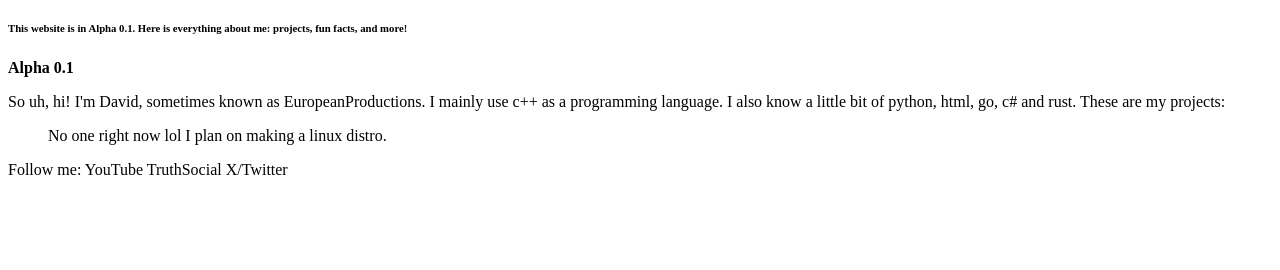
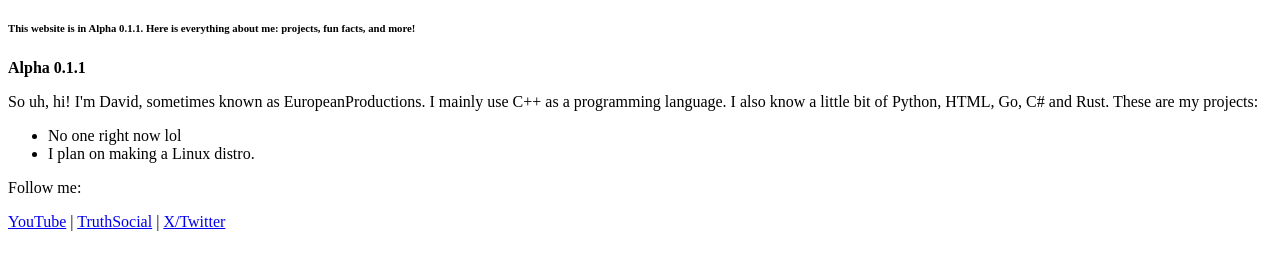
Before and after one commit to 2David353/boutme, a plain HTML site: page index.html in a window 1280 px wide. Shown: the part 48-318 px from the top of the page. Drawn offline with Linux system fonts and the light colour scheme.

Commit message:
Update index.html

```diff
--- a/index.html
+++ b/index.html
@@ -1,12 +1,14 @@
 <h1>Hi! I'm David, nice to meet you!</h1>
-<h6>This website is in Alpha 0.1. Here is everything about me: projects, fun facts, and more!</h6>
-<b>Alpha 0.1</b>
-<p>So uh, hi! I'm David, sometimes known as EuropeanProductions. I mainly use c++ as a programming language. I also know a little bit of python, html, go, c# and rust. These are my projects:</p>
+<h6>This website is in Alpha 0.1.1. Here is everything about me: projects, fun facts, and more!</h6>
+<p><b>Alpha 0.1.1</b></p>
+<p>So uh, hi! I'm David, sometimes known as EuropeanProductions. I mainly use C++ as a programming language. I also know a little bit of Python, HTML, Go, C# and Rust. These are my projects:</p>
 <ul>
-  <ln>No one right now lol</ln>
-  <ln>I plan on making a linux distro.</ln>
+    <li>No one right now lol</li>
+    <li>I plan on making a Linux distro.</li>
 </ul>
-Follow me:
-<link href="https://www.youtube.com/@EuropeanProductions1"> YouTube </link>
-<link href="https://truthsocial.com/@davidhi2026"> TruthSocial </link>
-<link href="https://x.com/David260012A"> X/Twitter </link>
+    <p>Follow me:</p>
+    <a href="https://www.youtube.com/@EuropeanProductions1">YouTube</a> |
+    <a href="https://truthsocial.com/@davidhi2026">TruthSocial</a> |
+    <a href="https://x.com/David260012A">X/Twitter</a>
+</body>
+</html>
```
